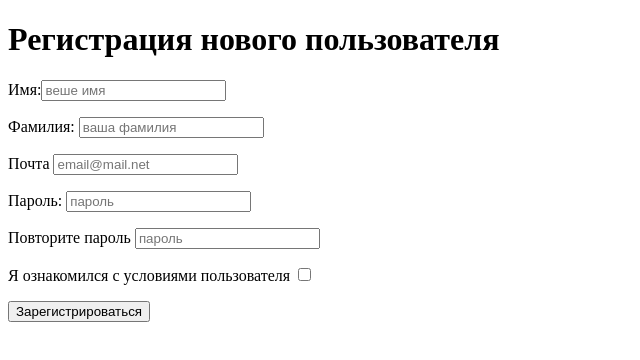
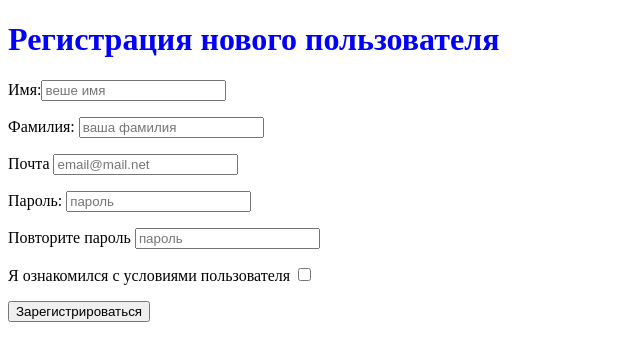
Before and after one commit to Ingwar111/Ingwar111.github.io, a plain HTML site: page reg.html in a window 1280 px wide. Shown: the whole page, without its empty margins (0-640 px from the left). Drawn offline with Linux system fonts and the light colour scheme.

Commit message:
chenge color h1

```diff
--- a/reg.html
+++ b/reg.html
@@ -5,7 +5,10 @@
     <title>Регистрация</title>
 </head>
 <body>
-    <h1>Регистрация нового пользователя</h1>
+    <style>
+        .label {color: blue;}
+    </style>
+    <h1 class="label">Регистрация нового пользователя</h1>
     <form action="https://fom.in.ua/echo" method="post">
         <label>Имя:<input type="text" name="login" placeholder="веше имя" required>
         </label>
```
